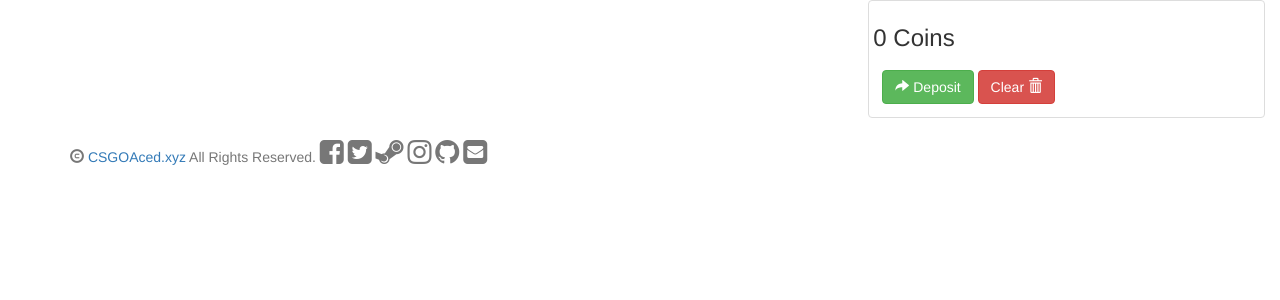
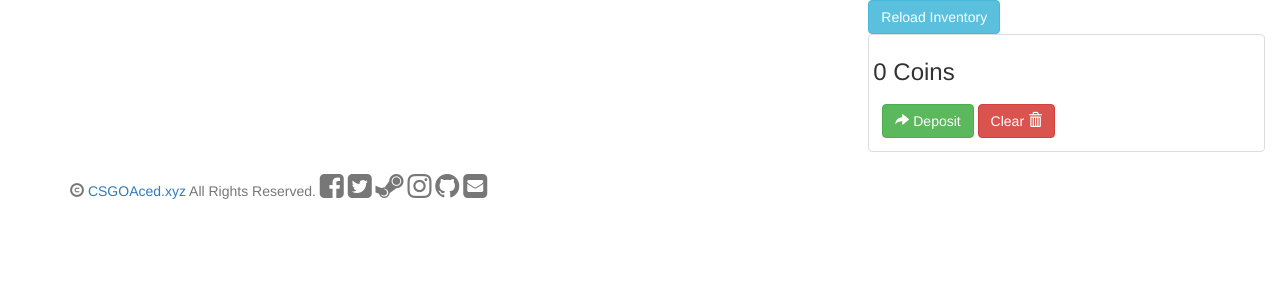
Before and after one commit to ButlerBackup/CSGOAced.xyz, a PHP site: template lib/view/deposit.php in a window 1280 px wide. Shown: the top 300 px of the page. Run offline with PHP 8.4, Linux system fonts and the light colour scheme; the template is opened without the code that fills it: most values are stand-ins (such as "Sample title", 1, 10 or a date in 2020).

Commit message:
Added Update Inventory Button

```diff
--- a/css/styles.css
+++ b/css/styles.css
@@ -46,7 +46,9 @@
 	margin-left: 10px;
 }
 
-
+.update-inventory{
+	margin-bottom: 16px;
+}
 
 /* Coinflip */
 
--- a/lib/controller/CSGOAcedController.php
+++ b/lib/controller/CSGOAcedController.php
@@ -11,6 +11,10 @@
 	require ('lib/database/Connect.php');
 	require ('lib/database/RegisterUser.php');
 
+	if ($NewUser || isset($_GET[$Page->UpdateInventory])){
+		require('lib/database/UpdateInventory.php');
+	}
+
 	if($_SESSION['Role'] == "Admin"){
 		if (isset($_GET[$Page->RefreshPrices])){
 			require ('lib/database/UpdateSkinPrices.php');
--- a/lib/database/RegisterUser.php
+++ b/lib/database/RegisterUser.php
@@ -1,11 +1,11 @@
 <?php
+
+$NewUser = false;
 
 if(!isset($_SESSION['UID'])){
 	$sth = $conn->prepare("SELECT ID, Role FROM Users where Steam64 = :Steam64");
 	$sth->execute(array(':Steam64' => $steamprofile['steamid']));
 	$User = $sth->fetchAll();
-
-    $NewUser = false;
 
 	if ($User == NULL){
 		$sth = $conn->prepare("INSERT INTO Users (Steam64) VALUES (:Steam64);");
--- a/lib/view/deposit.php
+++ b/lib/view/deposit.php
@@ -3,6 +3,7 @@
 </div>
 
 <div class="col-sm-4">
+	<a href="<?php echo $Link->Website . '?p='. $Page->Deposit . "&" . $Page->UpdateInventory; ?>" class="btn btn-info btn-md update-inventory">Reload Inventory</a>
 	<div id="depositBox" class="col-xs-12 col-md-12 thumbnail deposit">
 		<h3 id="showCoins">0 Coins</h3>
 		<div class="caption">
--- a/lib/view/navbar.php
+++ b/lib/view/navbar.php
@@ -13,7 +13,7 @@
 		<div class="collapse navbar-collapse" id="myNavbar">
 			<ul class="nav navbar-nav navbar-right">
 				<li <?php if ($GetPage == $Page->Home){ ?> class="active" <?php } ?>>
-					<a href="<?php echo $Link->Website . '?p=' . $Page->Home; ?>">Coinflip</a>
+					<a href="<?php echo $Link->Website; ?>">Coinflip</a>
 				</li>
 				<li <?php if ($GetPage == $Page->Deposit){ ?> class="active" <?php } ?>>
 					<a href="<?php echo $Link->Website . '?p=' . $Page->Deposit; ?>">Deposit</a>
```
Also changed, not shown: 1 other file.
